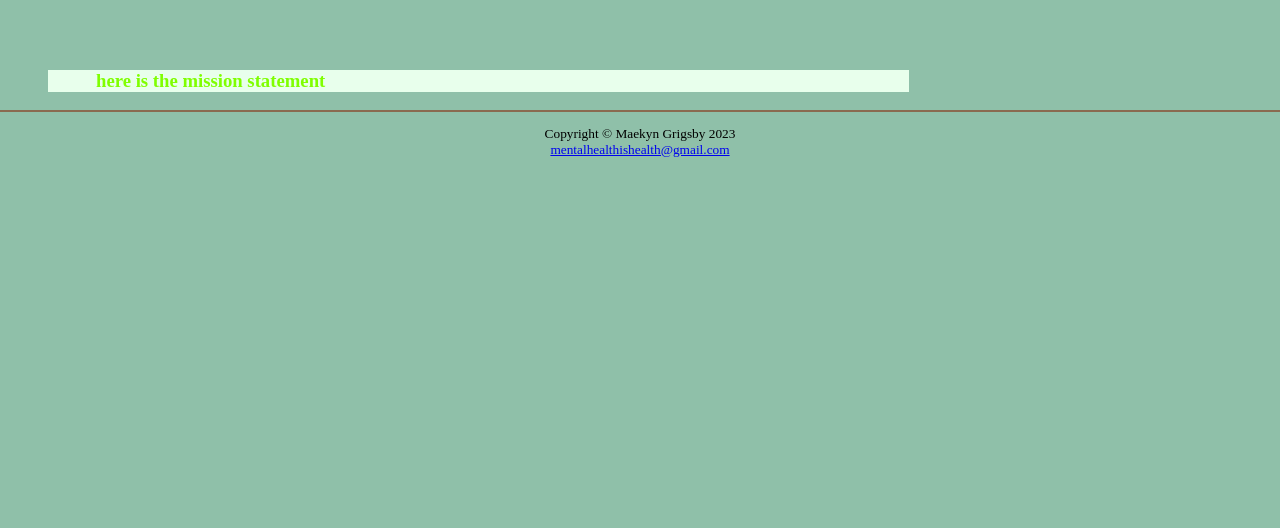
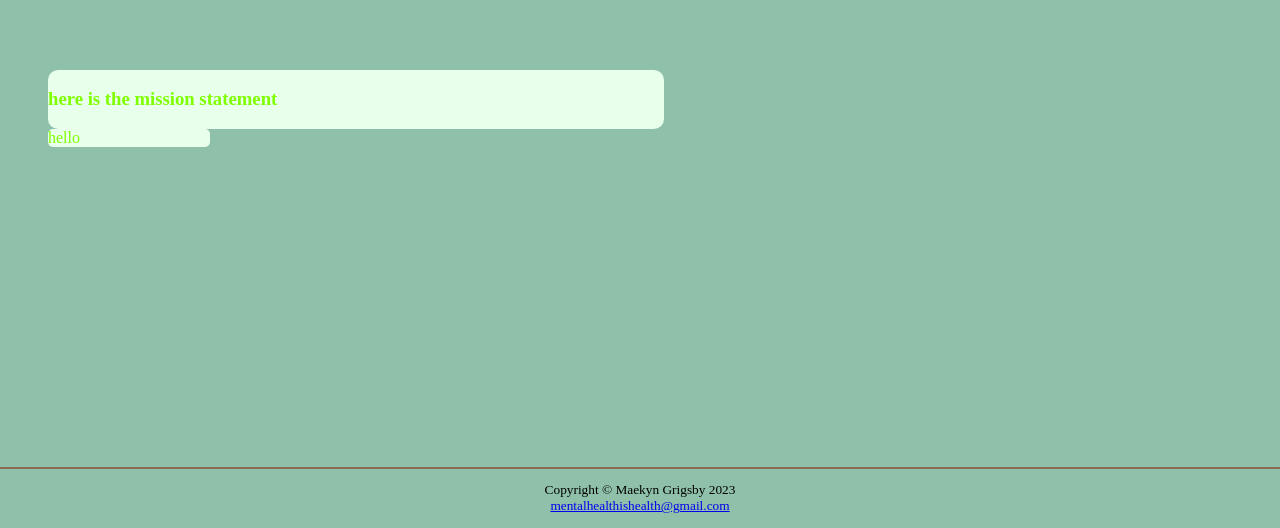
Before and after one commit to maekyngrigs10/MentalHealthIsHealth, a plain HTML site: page index.html in a window 1280 px wide. Shown: the part 347-875 px from the top of the page. Before the commit the page ends 800 px from the top, so only its background shows below. Drawn offline with Linux system fonts and the light colour scheme.

Commit message:
ughhhhhhhhhhh

```diff
--- a/index.html
+++ b/index.html
@@ -20,12 +20,12 @@
                 <h1>Home Page</h1>
             </header>
             <main>
-                <div id="mission" class="twothirds">
-                    <h3>here is the mission statement</h3>
-                </div>
-                <div class="onethirdright">
-                    <div id="flower">
-
+                <div class="twoone">
+                    <div class="left">
+                        <h3>here is the mission statement</h3>
+                    </div>
+                    <div class="right">
+                        <div id="flower">hello</div>
                     </div>
                 </div>
             </main>
--- a/style.css
+++ b/style.css
@@ -12,7 +12,7 @@ header {
     color:#8fc0a9;
     padding-left:3em;
     padding-right:3em;
-    width:62%;
+    width:59%;
     text-align: center;
     font-size: 4em;
     border-radius: 10px;
@@ -21,6 +21,8 @@ header {
 main {
     color:chartreuse;
     padding-left:3em;
+    display: block;
+    padding-bottom: 25%;
 }
 
 nav {
@@ -72,18 +74,43 @@ footer {
 }
 
 /* classes */
-.twothirds {
-    width:66%;
-    height:33%;
-    padding-left: 3em;
+.column{
+    padding-left:2em;
+    float:left;
 }
 
+.right{
+    width:20%;
+    margin-right:1em;
+    background-color: #e8ffec;
+    border-radius: 5px;
+}
+
+.left{
+    width:50%;
+    background-color: #e8ffec;
+    border-radius: 10px;
+}
+
+.twoone{
+    display: grid;
+    grid-template-columns: 1fr 33%;
+    column-gap: 1em;
+    height:33%;
+
+}
+
+.twoone .left{
+    float:left;
+    grid-column: 1/ span 2;
+}
+
+.twoone .right{
+    float:right;
+    grid-column: 1/ span 1;
+}
 
 /* ids */
-
-#mission {
-    background-color: #e8ffec;
-}
 
 nav #herologo {
     float:left;
```
